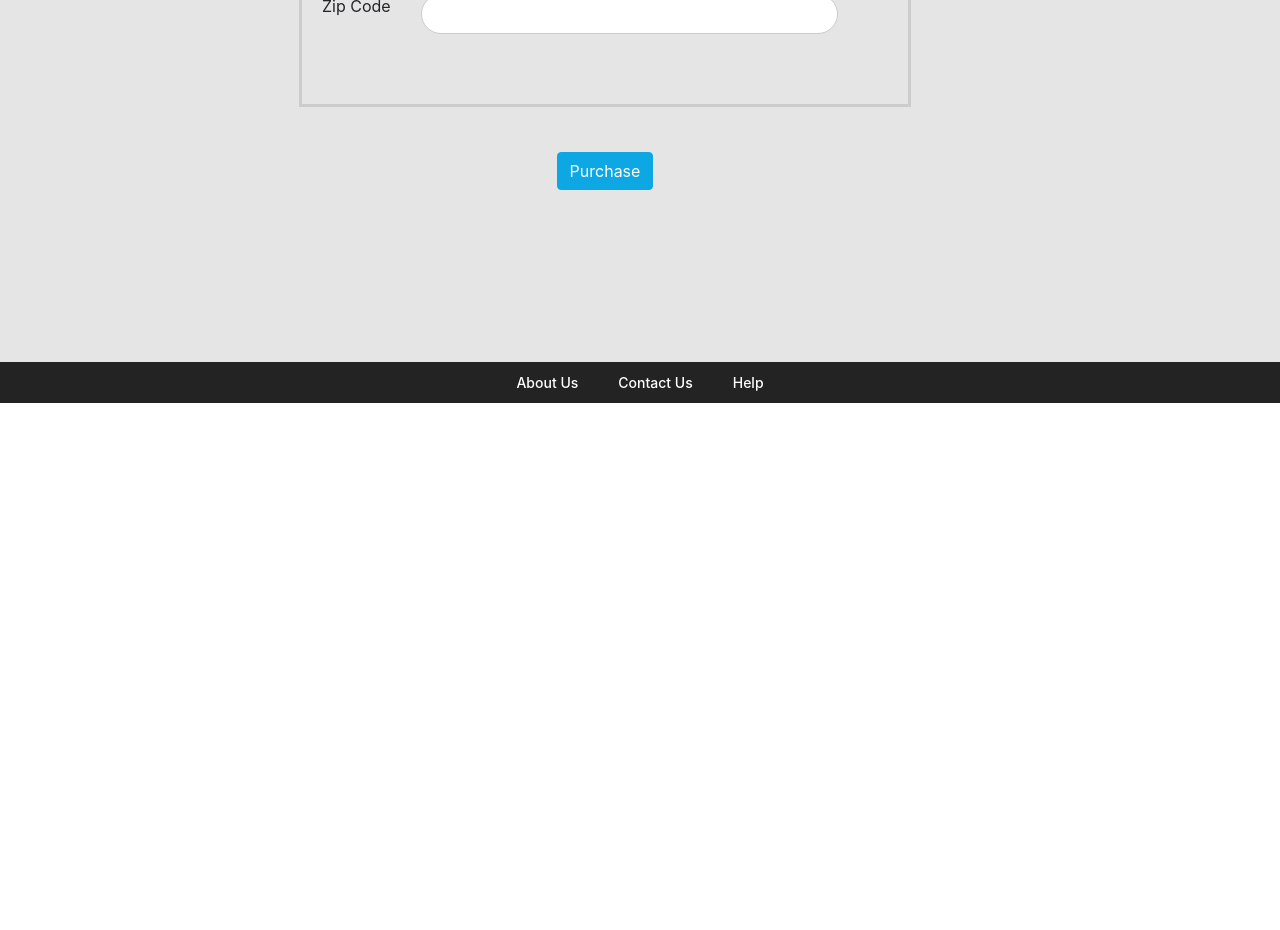
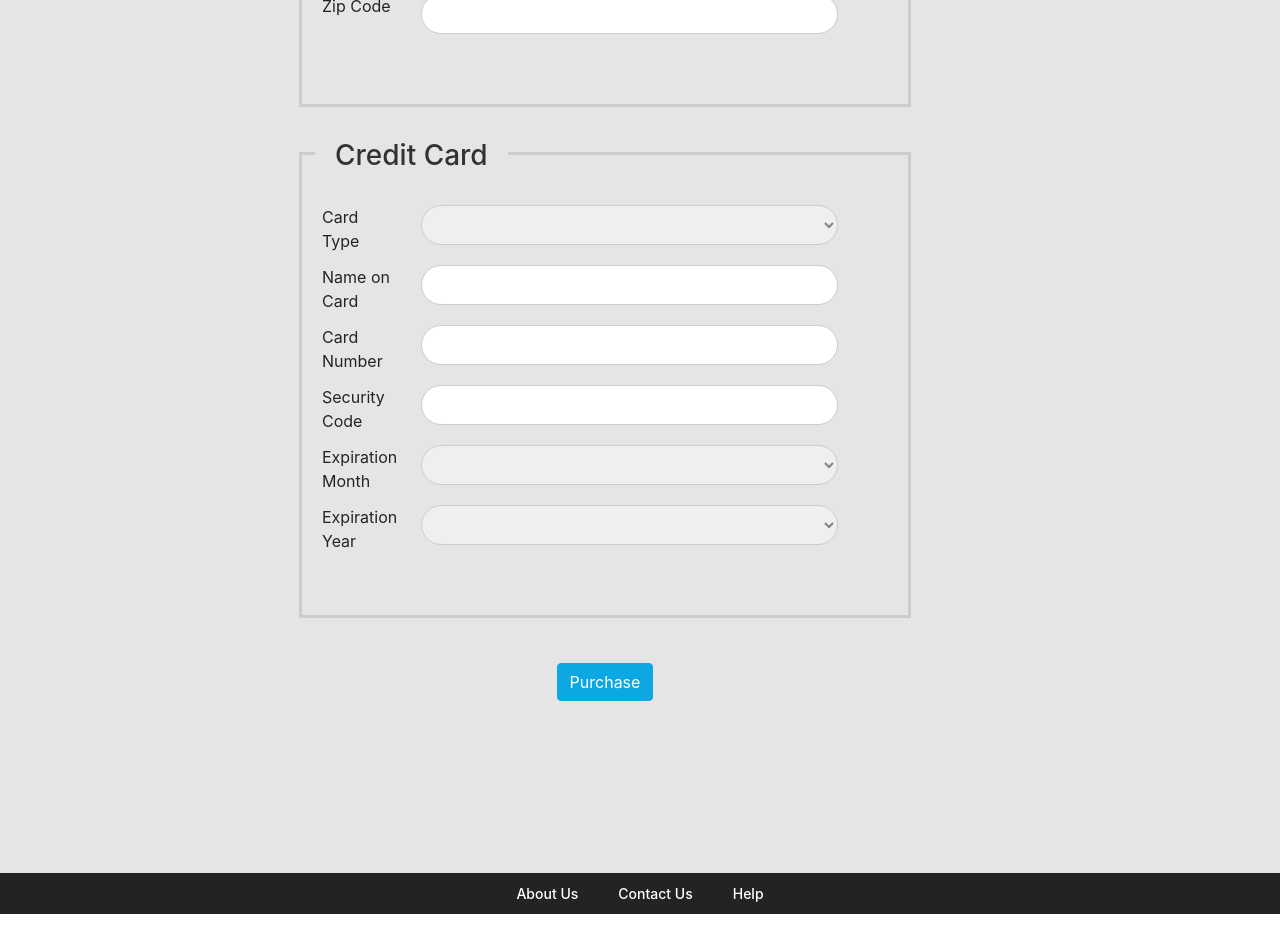
Before and after one commit to O-Abdelaaziz/full-stack-ecommerce-angular-spring-boot, an Angular app in the folder frontend/: page /checkout in a window 1280 px wide. Shown: the part 1260-2190 px from the top of the page. Before the commit the page ends 1679 px from the top, so only its background shows below. Built offline with nearby package versions, Linux system fonts and the light colour scheme; no server answers.

Commit message:
Task 38: working with checkout form layout & credit card

```diff
--- a/frontend/src/app/components/checkout/checkout.component.html
+++ b/frontend/src/app/components/checkout/checkout.component.html
@@ -5,6 +5,7 @@
         <div class="container-fluid">
             <form [formGroup]="checkoutFormGroup"  (ngSubmit)="onSubmit()">
 
+                <!-- customer form group -->
                 <div formGroupName="customer" class="form-area">
                     <h3>Customer</h3>
 
@@ -156,6 +157,72 @@
 
                 </div>
 
+                <!-- Credit Card -->
+                <div formGroupName="creditCard" class="form-area">
+                    <h3>Credit Card</h3>
+
+                    <div class="row">
+                        <div class="col-md-2"> <label>Card Type</label></div>
+                        <div class="col-md-9">
+                            <div class="input-space">
+                                <select formControlName="cardType">
+                                    <option>Visa</option>
+                                    <option>Mastercard</option>
+                                </select>
+                            </div>
+                        </div>
+                    </div>
+
+                    <div class="row">
+                        <div class="col-md-2"> <label>Name on Card</label></div>
+                        <div class="col-md-9">
+                            <div class="input-space">
+                                <input formControlName="nameOnCard" type="text">
+                            </div>
+                        </div>
+                    </div>
+
+                    <div class="row">
+                        <div class="col-md-2"> <label>Card Number</label></div>
+                        <div class="col-md-9">
+                            <div class="input-space">
+                                <input formControlName="cardNumber" type="text">
+                            </div>
+                        </div>
+                    </div>
+
+                    <div class="row">
+                        <div class="col-md-2"> <label>Security Code</label></div>
+                        <div class="col-md-9">
+                            <div class="input-space">
+                                <input formControlName="securityCode" type="text">
+                            </div>
+                        </div>
+                    </div>
+
+                    <div class="row">
+                        <div class="col-md-2"> <label>Expiration Month</label></div>
+                        <div class="col-md-9">
+                            <div class="input-space">
+                                <select formControlName="expirationMonth">
+                                    <option>TO DO</option>
+                                </select>
+                            </div>
+                        </div>
+                    </div>
+
+                    <div class="row">
+                        <div class="col-md-2"> <label>Expiration Year</label></div>
+                        <div class="col-md-9">
+                            <div class="input-space">
+                                <select formControlName="expirationYear">
+                                    <option>TO DO</option>
+                                </select>
+                            </div>
+                        </div>
+                    </div>
+
+                </div>
 
 
                 <div class="text-center">
```
